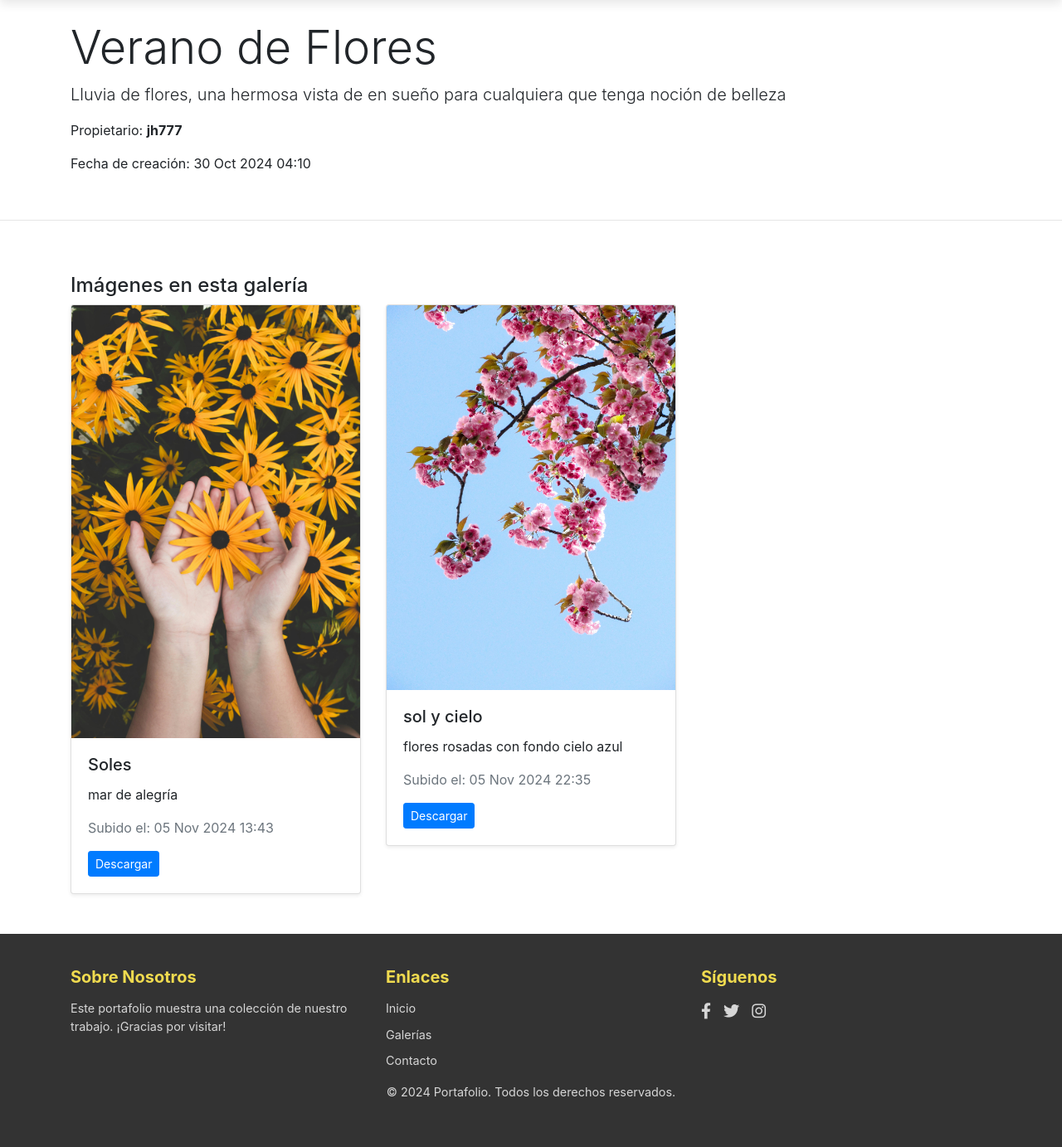
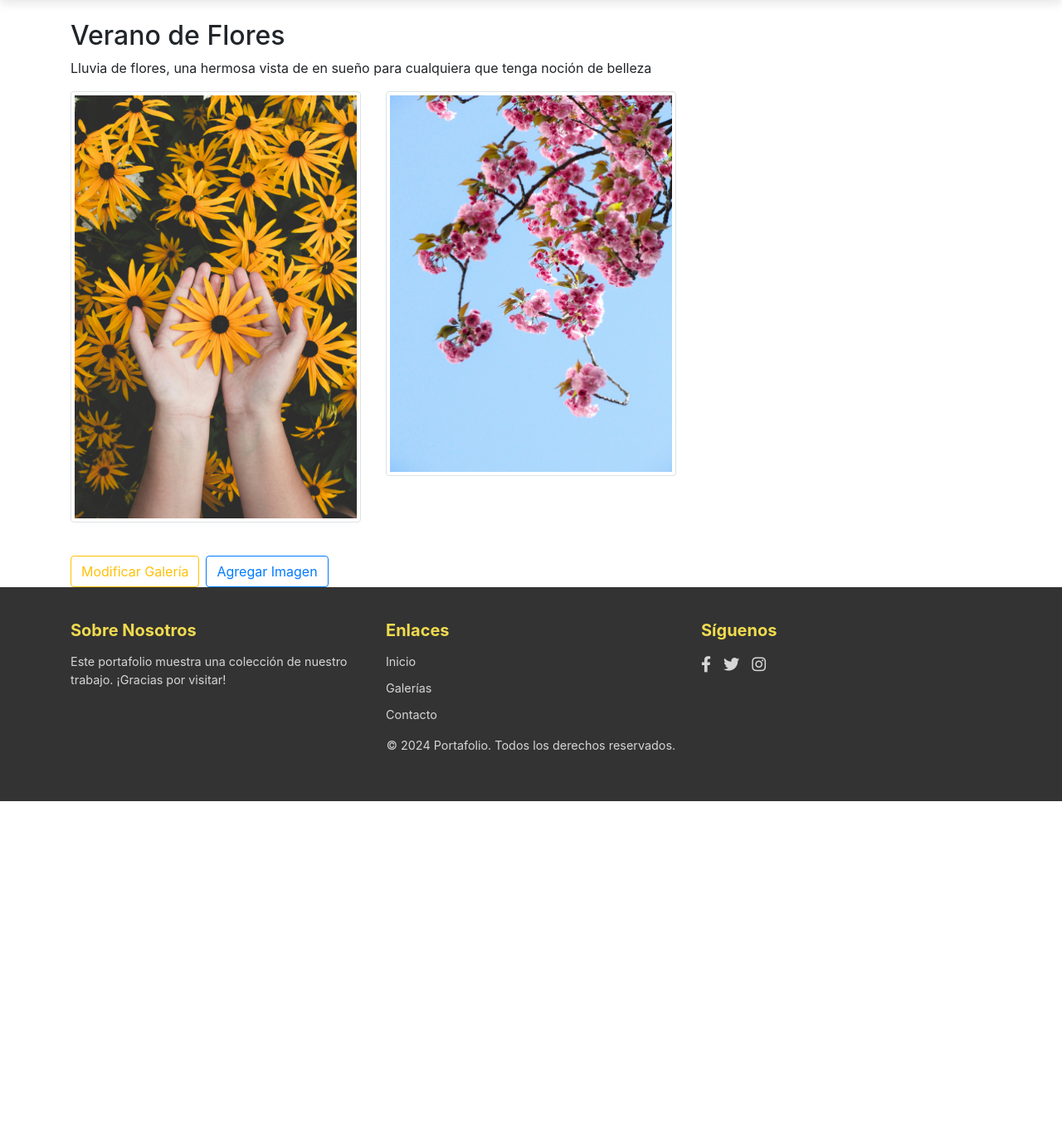
Before and after one commit to jhonRR28/Galeria, a Django app: page /gallery/1/ in a window 1280 px wide. Shown: the part 64-1447 px from the top of the page at 83% size. After the commit the page ends 1030 px from the top, so only its background shows below. Run offline with Django 5.2, Linux system fonts and the light colour scheme; a user stored in the database is signed in; data comes from the database, SQL or seed files in the repository; both versions use the stored data as it was after the commit; some libraries are stand-ins or nearby versions.

Commit message:
Actualizaciones - agregar-imagenes

```diff
--- a/gallery/static/gallery/css/styles.css
+++ b/gallery/static/gallery/css/styles.css
@@ -85,6 +85,8 @@ html, body {
     color: #f0db4f; /* Acento para el enlace activo */
     font-weight: bold;
 }
+
+/* Footer */
 
 .footer-custom {
     background-color: rgba(0, 0, 0, 0.8); /* Fondo oscuro */
--- a/gallery/templates/gallery/gallery_detail.html
+++ b/gallery/templates/gallery/gallery_detail.html
@@ -1,39 +1,31 @@
 {% extends 'base.html' %}
 {% load static %}
 
-{% block title %}{{ gallery.title }} - Galería{% endblock %}
+{% block content %}
+<div class="container mt-4">
+    <h2>{{ gallery.title }}</h2>
+    <p>{{ gallery.description }}</p>
 
-{% block section %}
-<div class="container py-4">
-    <h1 class="display-4">{{ gallery.title }}</h1>
-    <p class="lead">{{ gallery.description }}</p>
-    <p>Propietario: <strong>{{ gallery.user.username }}</strong></p>
-    <p>Fecha de creación: {{ gallery.created_at|date:"d M Y H:i" }}</p>
-</div>
-<hr>
-{% endblock %}
-
-{% block maincontent %}
-<div class="container py-4">
-    <h2 class="h4 mt-4">Imágenes en esta galería</h2>
-    <div class="row">
+    <!-- Muestra las imágenes de la galería -->
+    <div class="gallery-images row">
         {% for image in images %}
-            <div class="col-md-4">
-                <div class="card mb-4 shadow-sm">
-                    <img src="{% static image.image_file.url %}" class="card-img-top" alt="{{ image.title }}">
-                    <div class="card-body">
-                        <h5 class="card-title">{{ image.title }}</h5>
-                        <p class="card-text">{{ image.description }}</p>
-                        <p class="text-muted">Subido el: {{ image.uploaded_at|date:"d M Y H:i" }}</p>
-                        {% if image.allow_download %}
-                            <a href="{{ image.image_file.url }}" class="btn btn-primary btn-sm" download>Descargar</a>
-                        {% endif %}
-                    </div>
-                </div>
+            <div class="col-md-4 mb-3">
+                <img src="{% static image.image_file.url %}" alt="{{ image.title }}" class="img-thumbnail">
             </div>
         {% empty %}
             <p class="text-muted">No hay imágenes en esta galería.</p>
         {% endfor %}
     </div>
+
+    <!-- Mostrar botones solo si el usuario es el propietario de la galería -->
+    {% if is_owner %}
+        <div class="mt-4 d-flex justify-content-start">
+            <!-- Botón para modificar la galería -->
+            <a href="{% url 'edit_gallery' gallery.id %}" class="btn btn-outline-warning mr-2">Modificar Galería</a>
+            <a href="{% url 'add_image_to_gallery' gallery.id %}" class="btn btn-outline-primary">Agregar Imagen</a>
+        </div>
+    {% else %}
+        <p class="text-muted mt-4">No puedes modificar esta galería.</p>
+    {% endif %}
 </div>
 {% endblock %}
--- a/gallery/views.py
+++ b/gallery/views.py
@@ -1,10 +1,12 @@
 from django.urls import reverse_lazy
-from django.shortcuts import render
+from django.shortcuts import render, redirect, get_object_or_404
 from django.views.generic import ListView, DetailView, CreateView, UpdateView, DeleteView
 from gallery.models import Gallery
 from django.contrib.auth.decorators import login_required
 from django.contrib.auth.views import LogoutView
 from django.contrib import messages
+from .forms import ImageForm, GalleryForm
+
 
 # Vista de Gallery.
 class GalleryListView(ListView):
@@ -27,6 +29,17 @@ class CustomLogoutView(LogoutView):
         return reverse_lazy('gallery_list')
 
 #Detalles de Galeria
+# class GalleryDetailView(DetailView):
+#     model = Gallery
+#     template_name = 'gallery/gallery_detail.html'
+#     context_object_name = 'gallery'
+
+#     def get_context_data(self, **kwargs):
+#         context = super().get_context_data(**kwargs)
+#         # Agrega las imágenes asociadas a la galería en el contexto
+#         context['images'] = self.object.images.all()
+#         return context
+
 class GalleryDetailView(DetailView):
     model = Gallery
     template_name = 'gallery/gallery_detail.html'
@@ -36,4 +49,50 @@ class GalleryDetailView(DetailView):
         context = super().get_context_data(**kwargs)
         # Agrega las imágenes asociadas a la galería en el contexto
         context['images'] = self.object.images.all()
+        # Verifica si el usuario autenticado es el propietario de la galería
+        context['is_owner'] = self.request.user == self.object.user
         return context
+
+
+@login_required
+def add_image_to_gallery(request, gallery_id):
+    gallery = get_object_or_404(Gallery, id=gallery_id)
+
+    # Verifica que el usuario autenticado sea el propietario de la galería
+    if request.user != gallery.user:
+        messages.error(request, "No tienes permiso para agregar imágenes a esta galería.")
+        return redirect('gallery_detail', pk=gallery.id)
+
+    if request.method == 'POST':
+        form = ImageForm(request.POST, request.FILES)
+        if form.is_valid():
+            new_image = form.save(commit=False)
+            new_image.gallery = gallery
+            new_image.save()
+            messages.success(request, "Imagen agregada exitosamente.")
+            return redirect('gallery_detail', pk=gallery.id)
+    else:
+        form = ImageForm()
+
+    return render(request, 'gallery/add_image.html', {'form': form, 'gallery': gallery})
+
+#Modificar Galerias
+@login_required
+def edit_gallery(request, gallery_id):
+    gallery = get_object_or_404(Gallery, id=gallery_id)
+
+    # Verifica que el usuario autenticado sea el propietario de la galería
+    if request.user != gallery.user:
+        messages.error(request, "No tienes permiso para editar esta galería.")
+        return redirect('gallery_detail', pk=gallery.id)
+
+    if request.method == 'POST':
+        form = GalleryForm(request.POST, request.FILES, instance=gallery)
+        if form.is_valid():
+            form.save()
+            messages.success(request, "Galería actualizada exitosamente.")
+            return redirect('gallery_detail', pk=gallery.id)
+    else:
+        form = GalleryForm(instance=gallery)
+
+    return render(request, 'gallery/edit_gallery.html', {'form': form, 'gallery': gallery})
--- a/photo_portfolio/urls.py
+++ b/photo_portfolio/urls.py
@@ -26,4 +26,6 @@ urlpatterns = [
     path('logout/', views.CustomLogoutView.as_view(), name='logout'),
     path('accounts/login/', auth_views.LoginView.as_view(), name='login'),
     path('gallery/<int:pk>/', views.GalleryDetailView.as_view(), name='gallery_detail'),
+    path('gallery/<int:gallery_id>/add_image/', views.add_image_to_gallery, name='add_image_to_gallery'),
+    path('gallery/<int:gallery_id>/edit/', views.edit_gallery, name='edit_gallery'),
 ]
```
Also changed, not shown: gallery/forms.py (added, +18 -0 lines), gallery/templates/gallery/add_image.html (added, +15 -0 lines), gallery/templates/gallery/edit_gallery.html (added, +12 -0 lines), gallery/templates/gallery/user_galleries.html (+44 -3 lines), db.sqlite3, media/gallery_images/imgFlores02.jpg (added), media/gallery_images/imgFlores02_nekK3dd.jpg (added).
